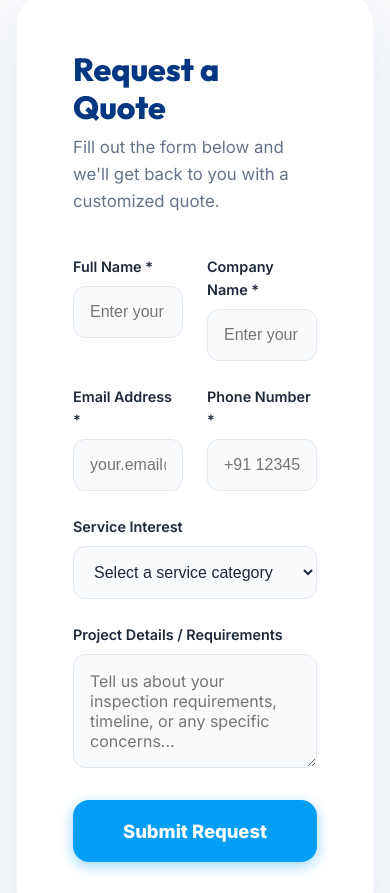
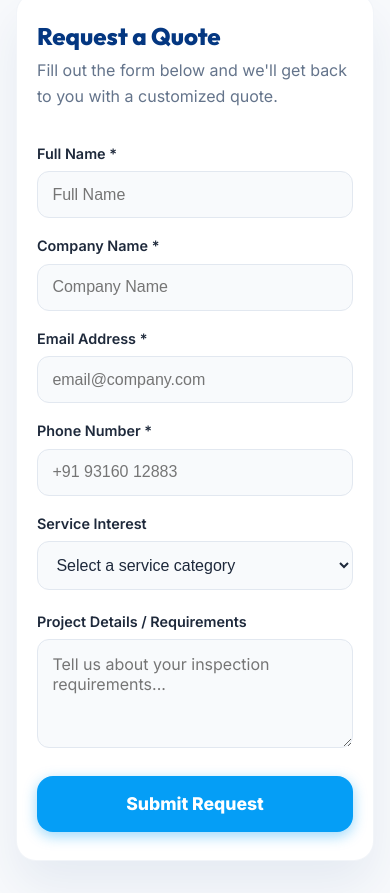
Before and after one commit to evokewebd77-afk/ITC-INSPECTION, a Next.js app: page /contact in a window 390 px wide. Shown: the part 1400-2293 px from the top of the page. Built offline with nearby package versions, Linux system fonts and the light colour scheme.

Commit message:
Fix contact page input placeholder hint text truncation on mobile devices by single-column stacking and concise placeholders

```diff
--- a/src/index.css
+++ b/src/index.css
@@ -433,4 +433,23 @@ img {
     justify-items: center !important;
     gap: 1.5rem !important;
   }
+
+  /* Contact Page Mobile Form Stacking */
+  .contact-page-card {
+    padding: 1.75rem 1.25rem !important;
+    border-radius: 20px !important;
+  }
+
+  .contact-page-form-grid {
+    grid-template-columns: 1fr !important;
+    gap: 1rem !important;
+    margin-bottom: 1rem !important;
+  }
+
+  .contact-page-input,
+  .contact-page-select,
+  .contact-page-textarea {
+    font-size: 16px !important;
+    padding: 0.85rem 0.9rem !important;
+  }
 }
--- a/src/views/ContactPage.tsx
+++ b/src/views/ContactPage.tsx
@@ -158,9 +158,9 @@ export const ContactPage: React.FC = () => {
             </div>
 
             {/* Contact Form (Right Column) */}
-            <div style={{ background: 'white', borderRadius: '30px', padding: '3.5rem', border: '1px solid rgba(4, 55, 129, 0.05)', boxShadow: '0 25px 50px rgba(4, 55, 129, 0.08)' }}>
-              <h3 style={{ fontSize: '2rem', color: 'var(--primary-color)', marginBottom: '0.5rem', fontWeight: 800 }}>Request a Quote</h3>
-              <p style={{ color: 'var(--text-muted)', marginBottom: '2.5rem', fontSize: '1.05rem' }}>
+            <div className="contact-page-card" style={{ background: 'white', borderRadius: '30px', padding: '3.5rem', border: '1px solid rgba(4, 55, 129, 0.05)', boxShadow: '0 25px 50px rgba(4, 55, 129, 0.08)' }}>
+              <h3 style={{ fontSize: 'clamp(1.5rem, 4vw, 2rem)', color: 'var(--primary-color)', marginBottom: '0.5rem', fontWeight: 800 }}>Request a Quote</h3>
+              <p style={{ color: 'var(--text-muted)', marginBottom: '2rem', fontSize: '1rem' }}>
                 Fill out the form below and we'll get back to you with a customized quote.
               </p>
 
@@ -172,34 +172,34 @@ export const ContactPage: React.FC = () => {
                 </div>
               ) : (
                 <form onSubmit={handleSubmit}>
-                  {/* 2-Column Row */}
-                  <div style={{ display: 'grid', gridTemplateColumns: '1fr 1fr', gap: '1.5rem', marginBottom: '1.5rem' }}>
+                  {/* Form Grid Row 1 */}
+                  <div className="contact-page-form-grid" style={{ display: 'grid', gridTemplateColumns: '1fr 1fr', gap: '1.25rem', marginBottom: '1.25rem' }}>
                     <div>
-                      <label style={{ display: 'block', color: 'var(--text-main)', fontWeight: 600, marginBottom: '0.5rem', fontSize: '0.9rem' }}>Full Name *</label>
-                      <input type="text" name="fullName" value={formData.fullName} onChange={handleChange} style={{ width: '100%', padding: '1rem', borderRadius: '12px', border: '1px solid #e2e8f0', background: '#f8fafc', fontSize: '1rem', outline: 'none' }} placeholder="Enter your full name" required />
+                      <label style={{ display: 'block', color: 'var(--text-main)', fontWeight: 600, marginBottom: '0.4rem', fontSize: '0.9rem' }}>Full Name *</label>
+                      <input type="text" name="fullName" value={formData.fullName} onChange={handleChange} className="contact-page-input" style={{ width: '100%', padding: '0.9rem 1rem', borderRadius: '12px', border: '1px solid #e2e8f0', background: '#f8fafc', fontSize: '1rem', outline: 'none' }} placeholder="Full Name" required />
                     </div>
                     <div>
-                      <label style={{ display: 'block', color: 'var(--text-main)', fontWeight: 600, marginBottom: '0.5rem', fontSize: '0.9rem' }}>Company Name *</label>
-                      <input type="text" name="company" value={formData.company} onChange={handleChange} style={{ width: '100%', padding: '1rem', borderRadius: '12px', border: '1px solid #e2e8f0', background: '#f8fafc', fontSize: '1rem', outline: 'none' }} placeholder="Enter your company name" required />
+                      <label style={{ display: 'block', color: 'var(--text-main)', fontWeight: 600, marginBottom: '0.4rem', fontSize: '0.9rem' }}>Company Name *</label>
+                      <input type="text" name="company" value={formData.company} onChange={handleChange} className="contact-page-input" style={{ width: '100%', padding: '0.9rem 1rem', borderRadius: '12px', border: '1px solid #e2e8f0', background: '#f8fafc', fontSize: '1rem', outline: 'none' }} placeholder="Company Name" required />
                     </div>
                   </div>
 
-                  {/* 2-Column Row */}
-                  <div style={{ display: 'grid', gridTemplateColumns: '1fr 1fr', gap: '1.5rem', marginBottom: '1.5rem' }}>
+                  {/* Form Grid Row 2 */}
+                  <div className="contact-page-form-grid" style={{ display: 'grid', gridTemplateColumns: '1fr 1fr', gap: '1.25rem', marginBottom: '1.25rem' }}>
                     <div>
-                      <label style={{ display: 'block', color: 'var(--text-main)', fontWeight: 600, marginBottom: '0.5rem', fontSize: '0.9rem' }}>Email Address *</label>
-                      <input type="email" name="email" value={formData.email} onChange={handleChange} style={{ width: '100%', padding: '1rem', borderRadius: '12px', border: '1px solid #e2e8f0', background: '#f8fafc', fontSize: '1rem', outline: 'none' }} placeholder="your.email@company.com" required />
+                      <label style={{ display: 'block', color: 'var(--text-main)', fontWeight: 600, marginBottom: '0.4rem', fontSize: '0.9rem' }}>Email Address *</label>
+                      <input type="email" name="email" value={formData.email} onChange={handleChange} className="contact-page-input" style={{ width: '100%', padding: '0.9rem 1rem', borderRadius: '12px', border: '1px solid #e2e8f0', background: '#f8fafc', fontSize: '1rem', outline: 'none' }} placeholder="email@company.com" required />
                     </div>
                     <div>
-                      <label style={{ display: 'block', color: 'var(--text-main)', fontWeight: 600, marginBottom: '0.5rem', fontSize: '0.9rem' }}>Phone Number *</label>
-                      <input type="tel" name="phone" value={formData.phone} onChange={handleChange} style={{ width: '100%', padding: '1rem', borderRadius: '12px', border: '1px solid #e2e8f0', background: '#f8fafc', fontSize: '1rem', outline: 'none' }} placeholder="+91 1234567890" required />
+                      <label style={{ display: 'block', color: 'var(--text-main)', fontWeight: 600, marginBottom: '0.4rem', fontSize: '0.9rem' }}>Phone Number *</label>
+                      <input type="tel" name="phone" value={formData.phone} onChange={handleChange} className="contact-page-input" style={{ width: '100%', padding: '0.9rem 1rem', borderRadius: '12px', border: '1px solid #e2e8f0', background: '#f8fafc', fontSize: '1rem', outline: 'none' }} placeholder="+91 93160 12883" required />
                     </div>
                   </div>
 
                   {/* Dropdown */}
-                  <div style={{ marginBottom: '1.5rem' }}>
-                    <label style={{ display: 'block', color: 'var(--text-main)', fontWeight: 600, marginBottom: '0.5rem', fontSize: '0.9rem' }}>Service Interest</label>
-                    <select name="service" value={formData.service} onChange={handleChange} style={{ width: '100%', padding: '1rem', borderRadius: '12px', border: '1px solid #e2e8f0', background: '#f8fafc', fontSize: '1rem', outline: 'none', color: 'var(--text-main)', cursor: 'pointer' }}>
+                  <div style={{ marginBottom: '1.25rem' }}>
+                    <label style={{ display: 'block', color: 'var(--text-main)', fontWeight: 600, marginBottom: '0.4rem', fontSize: '0.9rem' }}>Service Interest</label>
+                    <select name="service" value={formData.service} onChange={handleChange} className="contact-page-select" style={{ width: '100%', padding: '0.9rem 1rem', borderRadius: '12px', border: '1px solid #e2e8f0', background: '#f8fafc', fontSize: '1rem', outline: 'none', color: 'var(--text-main)', cursor: 'pointer' }}>
                       <option value="" disabled>Select a service category</option>
                       {servicesData.slice(0, 6).map((service, idx) => (
                         <option key={idx} value={service.title}>{service.title}</option>
@@ -209,13 +209,13 @@ export const ContactPage: React.FC = () => {
                   </div>
 
                   {/* Textarea */}
-                  <div style={{ marginBottom: '1.5rem' }}>
-                    <label style={{ display: 'block', color: 'var(--text-main)', fontWeight: 600, marginBottom: '0.5rem', fontSize: '0.9rem' }}>Project Details / Requirements</label>
-                    <textarea name="message" value={formData.message} onChange={handleChange} rows={4} style={{ width: '100%', padding: '1rem', borderRadius: '12px', border: '1px solid #e2e8f0', background: '#f8fafc', fontSize: '1rem', resize: 'vertical', outline: 'none', fontFamily: 'inherit' }} placeholder="Tell us about your inspection requirements, timeline, or any specific concerns..."></textarea>
+                  <div style={{ marginBottom: '1.25rem' }}>
+                    <label style={{ display: 'block', color: 'var(--text-main)', fontWeight: 600, marginBottom: '0.4rem', fontSize: '0.9rem' }}>Project Details / Requirements</label>
+                    <textarea name="message" value={formData.message} onChange={handleChange} rows={4} className="contact-page-textarea" style={{ width: '100%', padding: '0.9rem 1rem', borderRadius: '12px', border: '1px solid #e2e8f0', background: '#f8fafc', fontSize: '1rem', resize: 'vertical', outline: 'none', fontFamily: 'inherit' }} placeholder="Tell us about your inspection requirements..."></textarea>
                   </div>
 
                   {/* Submit Button */}
-                  <button type="submit" disabled={loading} className="btn btn-primary" style={{ width: '100%', padding: '1.25rem', fontSize: '1.15rem', justifyContent: 'center', borderRadius: '16px', fontWeight: 800, opacity: loading ? 0.7 : 1 }}>
+                  <button type="submit" disabled={loading} className="btn btn-primary" style={{ width: '100%', padding: '1.1rem', fontSize: '1.1rem', justifyContent: 'center', borderRadius: '16px', fontWeight: 800, opacity: loading ? 0.7 : 1 }}>
                     {loading ? (
                       <span style={{ display: 'flex', alignItems: 'center', gap: '0.5rem' }}>
                         <Loader2 size={20} className="animate-spin" /> Submitting...
```
